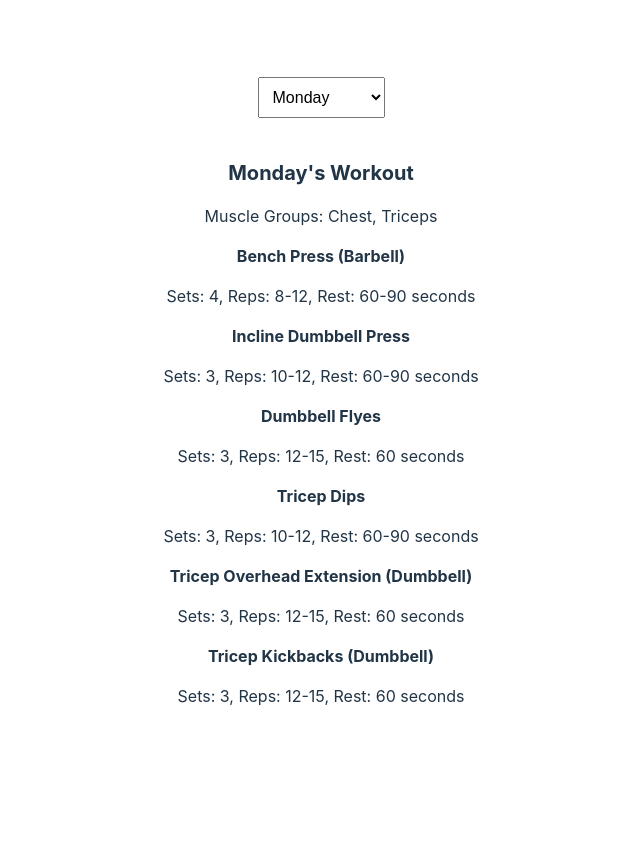
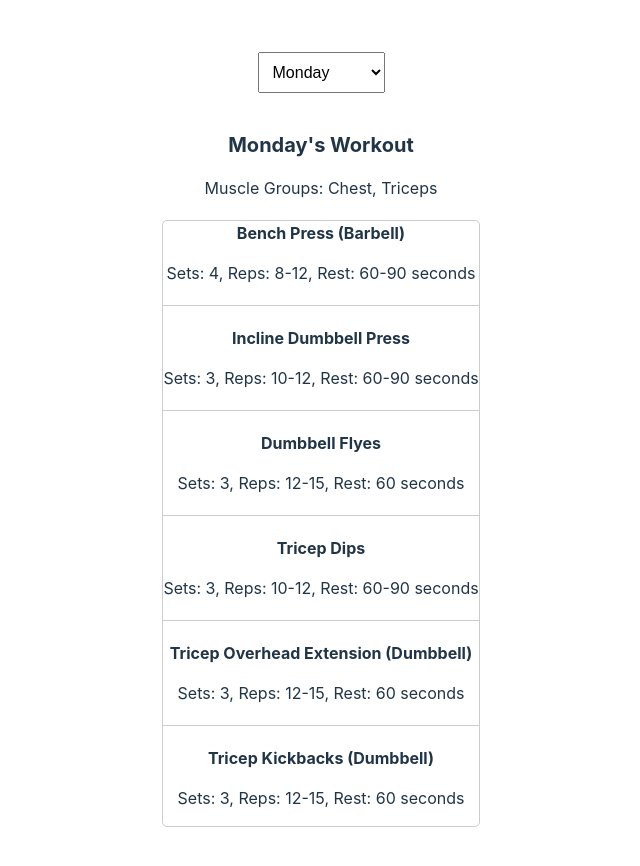
Before and after one commit to Aky97567/workout, a React (Vite) app: page / in a window 1280 px wide. Shown: the top 866 px of the page, without its empty margins (319-959 px from the left). Before the commit the page ends 800 px from the top, so only its background shows below. Built offline with nearby package versions, Linux system fonts and the light colour scheme.

Commit message:
add borders for better readability, I am getting old

```diff
--- a/src/workout-plan/WorkoutPlan.styles.ts
+++ b/src/workout-plan/WorkoutPlan.styles.ts
@@ -14,6 +14,8 @@ export const Picker = styled.select`
 
 export const Workout = styled.div`
   margin-top: 20px;
+  border: 1px solid #ccc;
+  border-radius: 5px;
 `;
 
 export const Exercise = styled.div`
@@ -24,3 +26,11 @@ export const Title = styled.h2`
   font-size: 20px;
   margin-bottom: 10px;
 `;
+
+export const Divider = styled.span`
+  display: block;
+  width: 100%;
+  height: 1px;
+  background-color: #ccc;
+  margin: 20px 0;
+`;
--- a/src/workout-plan/WorkoutPlan.tsx
+++ b/src/workout-plan/WorkoutPlan.tsx
@@ -2,6 +2,7 @@ import React, { useState, useEffect, ChangeEvent } from "react";
 import workoutData from "./workoutData.json";
 import {
   Container,
+  Divider,
   Exercise,
   Picker,
   Title,
@@ -52,10 +53,12 @@ export const WorkoutPlan: React.FC = () => {
           </option>
         ))}
       </Picker>
-      <Workout>
       <Title>{selectedDay}'s Workout</Title>
       <p>Muscle Groups: {plan.muscle_groups.join(", ")}</p>
+      <Workout>
         {plan.exercises.map((exercise, index) => (
+          <>
+            {index !== 0 && <Divider />}
             <Exercise key={index}>
               <strong>{exercise.name}</strong>
               {exercise.sets && (
@@ -66,6 +69,7 @@ export const WorkoutPlan: React.FC = () => {
               )}
               {exercise.duration && <p>Duration: {exercise.duration}</p>}
             </Exercise>
+          </>
         ))}
       </Workout>
     </Container>
```
Lines whose indentation alone changed are shown as unchanged.
